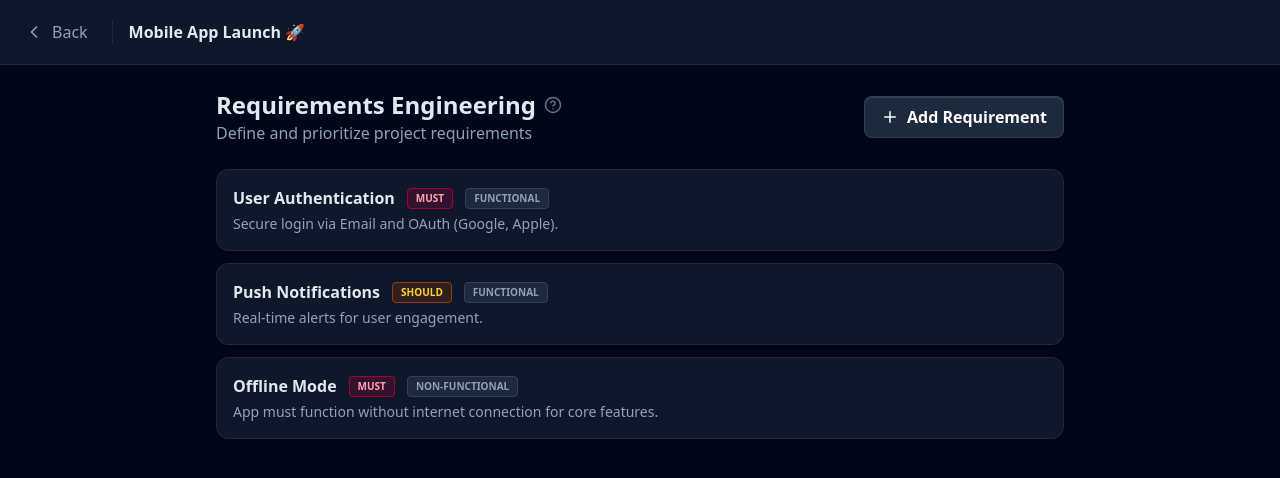
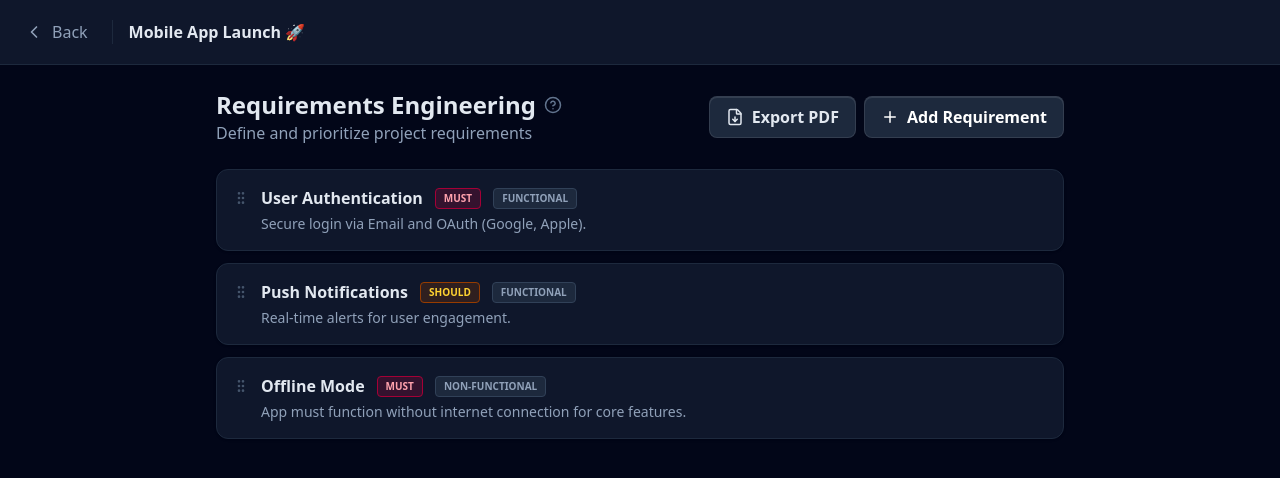
Before and after one commit to brueningf/pathfinder-cpm, a React (Vite) app: page / in a window 1280 px wide. Both pictures are taken after a click on the button "Requirements". Shown: the top 478 px of the page. Built offline with nearby package versions, Linux system fonts and the light colour scheme.

Commit message:
add node detail, fix export

```diff
--- a/package.json
+++ b/package.json
@@ -12,8 +12,12 @@
         "deploy": "wrangler deploy"
     },
     "dependencies": {
+        "@dnd-kit/core": "^6.3.1",
+        "@dnd-kit/sortable": "^10.0.0",
+        "@dnd-kit/utilities": "^3.2.2",
         "@tailwindcss/vite": "^4.1.17",
         "html-to-image": "^1.11.13",
+        "jspdf": "^3.0.4",
         "lucide-react": "^0.554.0",
         "react": "^19.2.0",
         "react-dom": "^19.2.0"
--- a/src/components/Editor.tsx
+++ b/src/components/Editor.tsx
@@ -379,7 +379,7 @@ export const Editor: React.FC<EditorProps> = ({ project, onSave, onBack, theme }
     };
 
     return (
-        <div className={`h-screen flex flex-col overflow-hidden ${isDark ? 'bg-slate-950' : 'bg-stone-50'}`}>
+        <div className={`h-screen flex flex-col overflow-hidden select-none ${isDark ? 'bg-slate-950' : 'bg-stone-50'}`}>
             <HelpModal
                 isOpen={helpOpen}
                 onClose={() => setHelpOpen(false)}
--- a/src/components/Requirements.tsx
+++ b/src/components/Requirements.tsx
@@ -1,15 +1,57 @@
-import React, { useState } from 'react';
-import { Plus, Trash2, ChevronDown, ChevronUp, AlertCircle, HelpCircle } from 'lucide-react';
+import React, { useState, useRef } from 'react';
+import { Plus, Trash2, ChevronDown, ChevronUp, AlertCircle, HelpCircle, Edit2, GripVertical, FileDown } from 'lucide-react';
 import { Requirement } from '../types';
 import { HelpModal } from './HelpModal';
+import { DndContext, closestCenter, KeyboardSensor, PointerSensor, useSensor, useSensors, DragEndEvent } from '@dnd-kit/core';
+import { arrayMove, SortableContext, sortableKeyboardCoordinates, verticalListSortingStrategy, useSortable } from '@dnd-kit/sortable';
+import { CSS } from '@dnd-kit/utilities';
+import { jsPDF } from 'jspdf';
+import { toPng } from 'html-to-image';
 
 interface RequirementsProps {
     requirements: Requirement[];
     onUpdate: (reqs: Requirement[]) => void;
+    theme: 'dark' | 'light';
 }
 
-export const Requirements: React.FC<RequirementsProps & { theme: 'dark' | 'light' }> = ({ requirements, onUpdate, theme }) => {
+const SortableRequirementItem = ({ req, isDark, priorityColors, onDelete, onEdit }: any) => {
+    const { attributes, listeners, setNodeRef, transform, transition } = useSortable({ id: req.id });
+
+    const style = {
+        transform: CSS.Transform.toString(transform),
+        transition,
+    };
+
+    return (
+        <div ref={setNodeRef} style={style} className={`p-4 rounded-xl shadow-sm border flex justify-between items-start group transition-colors ${isDark ? 'bg-slate-900 border-slate-800 hover:border-blue-800' : 'bg-white border-slate-200 hover:border-blue-300'}`}>
+            <div className="flex items-start gap-3 flex-1">
+                <button {...attributes} {...listeners} className={`mt-1 cursor-grab active:cursor-grabbing ${isDark ? 'text-slate-600 hover:text-slate-400' : 'text-slate-300 hover:text-slate-500'}`}>
+                    <GripVertical size={16} />
+                </button>
+                <div className="flex-1">
+                    <div className="flex items-center gap-3 mb-1 flex-wrap">
+                        <h3 className={`font-bold ${isDark ? 'text-slate-200' : 'text-slate-800'}`}>{req.title}</h3>
+                        <span className={`text-[10px] uppercase font-bold px-2 py-0.5 rounded border ${priorityColors[req.priority]}`}>{req.priority}</span>
+                        <span className={`text-[10px] uppercase font-bold px-2 py-0.5 rounded border ${isDark ? 'bg-slate-800 text-slate-400 border-slate-700' : 'bg-slate-100 text-slate-500 border-slate-200'}`}>{req.type}</span>
+                    </div>
+                    <p className={`text-sm whitespace-pre-wrap ${isDark ? 'text-slate-400' : 'text-slate-600'}`}>{req.description}</p>
+                </div>
+            </div>
+            <div className="flex gap-1 opacity-0 group-hover:opacity-100 transition-opacity">
+                <button onClick={() => onEdit(req)} className={`p-2 rounded-lg transition-all ${isDark ? 'text-slate-600 hover:text-blue-400 hover:bg-blue-900/20' : 'text-slate-300 hover:text-blue-500 hover:bg-blue-50'}`}>
+                    <Edit2 size={18} />
+                </button>
+                <button onClick={() => onDelete(req.id)} className={`p-2 rounded-lg transition-all ${isDark ? 'text-slate-600 hover:text-rose-400 hover:bg-rose-900/20' : 'text-slate-300 hover:text-rose-500 hover:bg-rose-50'}`}>
+                    <Trash2 size={18} />
+                </button>
+            </div>
+        </div>
+    );
+};
+
+export const Requirements: React.FC<RequirementsProps> = ({ requirements, onUpdate, theme }) => {
     const [isAdding, setIsAdding] = useState(false);
+    const [editingId, setEditingId] = useState<string | null>(null);
     const [newTitle, setNewTitle] = useState('');
     const [newDesc, setNewDesc] = useState('');
     const [newPriority, setNewPriority] = useState<Requirement['priority']>('Must');
@@ -21,32 +63,182 @@ export const Requirements: React.FC<RequirementsProps & { theme: 'dark' | 'light
 
     const isDark = theme === 'dark';
 
+    const sensors = useSensors(
+        useSensor(PointerSensor),
+        useSensor(KeyboardSensor, {
+            coordinateGetter: sortableKeyboardCoordinates,
+        })
+    );
+
     const openHelp = (title: string, content: React.ReactNode) => {
         setHelpTitle(title);
         setHelpContent(content);
         setHelpOpen(true);
     };
 
-    const handleAdd = (e: React.FormEvent) => {
+    const handleSave = (e: React.FormEvent) => {
         e.preventDefault();
         if (!newTitle.trim()) return;
 
+        if (editingId) {
+            const updatedReqs = requirements.map(r =>
+                r.id === editingId
+                    ? { ...r, title: newTitle, description: newDesc, priority: newPriority, type: newType }
+                    : r
+            );
+            onUpdate(updatedReqs);
+        } else {
             const newReq: Requirement = {
                 id: crypto.randomUUID(),
                 title: newTitle,
                 description: newDesc,
                 priority: newPriority,
-            type: newType
+                type: newType,
+                status: 'Draft'
+            };
+            onUpdate([...requirements, newReq]);
+        }
+
+        setNewTitle('');
+        setNewDesc('');
+        setEditingId(null);
+        setIsAdding(false);
     };
 
-        onUpdate([...requirements, newReq]);
-        setNewTitle('');
-        setNewDesc('');
-        setIsAdding(false);
+    const handleEdit = (req: Requirement) => {
+        setNewTitle(req.title);
+        setNewDesc(req.description);
+        setNewPriority(req.priority);
+        setNewType(req.type);
+        setEditingId(req.id);
+        setIsAdding(true);
     };
 
     const handleDelete = (id: string) => {
         onUpdate(requirements.filter(r => r.id !== id));
+    };
+
+    const handleDragEnd = (event: DragEndEvent) => {
+        const { active, over } = event;
+        if (active.id !== over?.id) {
+            const oldIndex = requirements.findIndex((r) => r.id === active.id);
+            const newIndex = requirements.findIndex((r) => r.id === over?.id);
+            onUpdate(arrayMove(requirements, oldIndex, newIndex));
+        }
+    };
+
+    const handleExportPDF = async () => {
+        // Create a container for the export
+        // We use absolute positioning to allow it to expand fully without being constrained by viewport height
+        const container = document.createElement('div');
+        container.style.position = 'absolute';
+        container.style.top = '0';
+        container.style.left = '0';
+        container.style.width = '100%';
+        container.style.zIndex = '9999';
+        container.style.backgroundColor = 'rgba(255, 255, 255, 0.9)'; // Semi-transparent background to hide app
+        container.style.display = 'flex';
+        container.style.justifyContent = 'center';
+
+        // Create the actual document element
+        const element = document.createElement('div');
+        element.style.width = '800px';
+        element.style.minHeight = '100vh'; // Ensure at least full screen
+        element.style.padding = '40px';
+        element.style.backgroundColor = '#ffffff';
+        element.style.color = '#000000';
+        element.style.fontFamily = 'Courier New, Courier, monospace'; // Minimalist font
+        element.style.boxSizing = 'border-box';
+        element.style.borderLeft = '1px solid #000';
+        element.style.borderRight = '1px solid #000';
+        element.style.margin = '0 auto';
+
+        const dateStr = new Date().toLocaleDateString('en-US', { year: 'numeric', month: 'long', day: 'numeric' });
+
+        element.innerHTML = `
+            <div style="display: flex; flex-direction: column; min-height: 900px; position: relative;">
+                <div style="margin-bottom: 40px; border-bottom: 2px solid #000; padding-bottom: 20px;">
+                    <h1 style="font-size: 24px; font-weight: bold; margin: 0; text-transform: uppercase; letter-spacing: 1px;">Project Requirements</h1>
+                    <div style="display: flex; justify-content: space-between; margin-top: 10px; font-size: 12px; text-transform: uppercase;">
+                        <span>Pathfinder CPM</span>
+                        <span>${dateStr}</span>
+                    </div>
+                </div>
+
+                <div style="flex: 1;">
+                    ${requirements.length > 0 ? requirements.map((req, index) => `
+                        <div style="margin-bottom: 20px; page-break-inside: avoid; border-bottom: 1px solid #ccc; padding-bottom: 20px;">
+                            <div style="display: flex; justify-content: space-between; align-items: baseline; margin-bottom: 8px;">
+                                <div style="display: flex; align-items: baseline; gap: 12px;">
+                                    <span style="font-weight: bold; font-size: 14px;">#${index + 1}</span>
+                                    <h3 style="font-size: 16px; font-weight: bold; margin: 0;">${req.title}</h3>
+                                </div>
+                                <div style="display: flex; gap: 8px; font-size: 10px; text-transform: uppercase; font-weight: bold;">
+                                    <span style="border: 1px solid #000; padding: 2px 6px;">${req.priority}</span>
+                                    <span style="border: 1px solid #000; padding: 2px 6px;">${req.type}</span>
+                                </div>
+                            </div>
+                            <p style="font-size: 12px; line-height: 1.6; margin: 0; white-space: pre-wrap;">${req.description || 'No description provided.'}</p>
+                        </div>
+                    `).join('') : '<p style="text-align: center; padding: 40px; font-style: italic;">No requirements defined.</p>'}
+                </div>
+
+                <div style="margin-top: 40px; padding-top: 20px; border-top: 2px solid #000; text-align: center; font-size: 10px; text-transform: uppercase;">
+                    Generated by Pathfinder CPM
+                </div>
+            </div>
+        `;
+
+        // Add a "Generating PDF..." message
+        const message = document.createElement('div');
+        message.innerText = 'Generating PDF...';
+        message.style.position = 'fixed';
+        message.style.top = '20px';
+        message.style.left = '50%';
+        message.style.transform = 'translateX(-50%)';
+        message.style.padding = '10px 20px';
+        message.style.backgroundColor = '#000';
+        message.style.color = '#fff';
+        message.style.fontFamily = 'sans-serif';
+        message.style.fontSize = '12px';
+        message.style.fontWeight = 'bold';
+        message.style.zIndex = '10000';
+        container.appendChild(message);
+
+        container.appendChild(element);
+        document.body.appendChild(container);
+
+        // Force reflow
+        // eslint-disable-next-line @typescript-eslint/no-unused-expressions
+        element.offsetHeight;
+
+        // Wait for rendering
+        await new Promise(resolve => setTimeout(resolve, 500));
+
+        try {
+            const height = element.scrollHeight;
+            const dataUrl = await toPng(element, {
+                quality: 0.95,
+                pixelRatio: 2,
+                backgroundColor: '#ffffff',
+                width: 800,
+                height: height
+            });
+
+            const pdf = new jsPDF({
+                orientation: 'portrait',
+                unit: 'px',
+                format: [800, height]
+            });
+
+            pdf.addImage(dataUrl, 'PNG', 0, 0, 800, height);
+            pdf.save('project-requirements.pdf');
+        } catch (err) {
+            console.error('PDF export failed:', err);
+            alert('Failed to export PDF. Please try again.');
+        } finally {
+            document.body.removeChild(container);
+        }
     };
 
     const priorityColors = {
@@ -69,30 +261,35 @@ export const Requirements: React.FC<RequirementsProps & { theme: 'dark' | 'light
                 <div>
                     <h2 className={`text-2xl font-bold flex items-center gap-2 ${isDark ? 'text-slate-200' : 'text-stone-800'}`}>
                         Requirements Engineering
-                        <button onClick={() => openHelp('Requirements Engineering', <p>Requirements Engineering is the process of defining, documenting, and maintaining requirements. It involves understanding what the stakeholders need and documenting it in a way that developers can understand.</p>)} className={`transition-colors ${isDark ? 'text-slate-500 hover:text-blue-400' : 'text-slate-400 hover:text-blue-500'}`}><HelpCircle size={18} /></button>
+                        <button onClick={() => openHelp('Requirements Engineering', <p>Requirements Engineering is the process of defining, documenting, and maintaining requirements.</p>)} className={`transition-colors ${isDark ? 'text-slate-500 hover:text-blue-400' : 'text-slate-400 hover:text-blue-500'}`}><HelpCircle size={18} /></button>
                     </h2>
                     <p className={`${isDark ? 'text-slate-400' : 'text-slate-500'}`}>Define and prioritize project requirements</p>
                 </div>
-                <button onClick={() => setIsAdding(!isAdding)} className={`btn text-white ${isDark ? 'bg-slate-800 hover:bg-slate-700' : 'bg-slate-900 hover:bg-slate-800'}`}>
-                    <Plus size={18} /> Add Requirement
+                <div className="flex gap-2">
+                    <button onClick={handleExportPDF} className={`btn ${isDark ? 'bg-slate-800 hover:bg-slate-700 text-slate-200' : 'bg-white hover:bg-stone-50 text-stone-700 border border-stone-200'}`}>
+                        <FileDown size={18} /> Export PDF
                     </button>
+                    <button onClick={() => { setIsAdding(!isAdding); setEditingId(null); setNewTitle(''); setNewDesc(''); }} className={`btn text-white ${isDark ? 'bg-slate-800 hover:bg-slate-700' : 'bg-slate-900 hover:bg-slate-800'}`}>
+                        <Plus size={18} /> {isAdding ? 'Cancel' : 'Add Requirement'}
+                    </button>
+                </div>
             </div>
 
             {isAdding && (
                 <div className={`p-6 rounded-xl shadow-sm border mb-6 animate-in fade-in slide-in-from-top-4 ${isDark ? 'bg-slate-900 border-slate-800' : 'bg-white border-stone-200'}`}>
-                    <h3 className={`font-bold mb-4 ${isDark ? 'text-slate-200' : 'text-slate-800'}`}>New Requirement</h3>
-                    <form onSubmit={handleAdd} className="space-y-4">
+                    <h3 className={`font-bold mb-4 ${isDark ? 'text-slate-200' : 'text-slate-800'}`}>{editingId ? 'Edit Requirement' : 'New Requirement'}</h3>
+                    <form onSubmit={handleSave} className="space-y-4">
                         <div>
                             <label className={`block text-xs font-bold uppercase mb-1 flex items-center gap-1 ${isDark ? 'text-slate-500' : 'text-slate-400'}`}>
                                 Title
-                                <button type="button" onClick={() => openHelp('Requirement Title', <p>A short, concise name for the requirement. Example: "User Login", "Export to PDF".</p>)} className={`${isDark ? 'text-slate-600 hover:text-blue-400' : 'text-slate-300 hover:text-blue-500'}`}><HelpCircle size={12} /></button>
+                                <button type="button" onClick={() => openHelp('Requirement Title', <p>A short, concise name for the requirement.</p>)} className={`${isDark ? 'text-slate-600 hover:text-blue-400' : 'text-slate-300 hover:text-blue-500'}`}><HelpCircle size={12} /></button>
                             </label>
                             <input autoFocus type="text" className={`w-full px-3 py-2 border rounded-lg ${isDark ? 'bg-slate-950 border-slate-800 text-slate-200 placeholder:text-slate-600' : 'bg-slate-50 border-slate-200 text-stone-800'}`} placeholder="e.g., User Login" value={newTitle} onChange={e => setNewTitle(e.target.value)} />
                         </div>
                         <div>
                             <label className={`block text-xs font-bold uppercase mb-1 flex items-center gap-1 ${isDark ? 'text-slate-500' : 'text-slate-400'}`}>
                                 User Story / Description
-                                <button type="button" onClick={() => openHelp('User Story', <div className="space-y-2"><p>A description of the feature from the user's perspective.</p><p className="font-mono text-xs bg-slate-100 p-2 rounded">As a [role], I want [feature] so that [benefit].</p></div>)} className={`${isDark ? 'text-slate-600 hover:text-blue-400' : 'text-slate-300 hover:text-blue-500'}`}><HelpCircle size={12} /></button>
+                                <button type="button" onClick={() => openHelp('User Story', <div className="space-y-2"><p>A description of the feature from the user's perspective.</p></div>)} className={`${isDark ? 'text-slate-600 hover:text-blue-400' : 'text-slate-300 hover:text-blue-500'}`}><HelpCircle size={12} /></button>
                             </label>
                             <textarea className={`w-full px-3 py-2 border rounded-lg h-24 ${isDark ? 'bg-slate-950 border-slate-800 text-slate-200 placeholder:text-slate-600' : 'bg-slate-50 border-slate-200 text-stone-800'}`} placeholder="As a [role], I want [feature] so that [benefit]..." value={newDesc} onChange={e => setNewDesc(e.target.value)} />
                         </div>
@@ -100,7 +297,6 @@ export const Requirements: React.FC<RequirementsProps & { theme: 'dark' | 'light
                             <div className="flex-1">
                                 <label className={`block text-xs font-bold uppercase mb-1 flex items-center gap-1 ${isDark ? 'text-slate-500' : 'text-slate-400'}`}>
                                     Priority (MoSCoW)
-                                    <button type="button" onClick={() => openHelp('MoSCoW Prioritization', <ul className="list-disc pl-4 space-y-1"><li><strong>Must Have:</strong> Critical for delivery.</li><li><strong>Should Have:</strong> Important but not vital.</li><li><strong>Could Have:</strong> Desirable but not necessary.</li><li><strong>Won't Have:</strong> Agreed not to have this time.</li></ul>)} className={`${isDark ? 'text-slate-600 hover:text-blue-400' : 'text-slate-300 hover:text-blue-500'}`}><HelpCircle size={12} /></button>
                                 </label>
                                 <select className={`w-full px-3 py-2 border rounded-lg ${isDark ? 'bg-slate-950 border-slate-800 text-slate-200' : 'bg-slate-50 border-slate-200 text-stone-800'}`} value={newPriority} onChange={e => setNewPriority(e.target.value as any)}>
                                     <option value="Must">Must Have</option>
@@ -112,7 +308,6 @@ export const Requirements: React.FC<RequirementsProps & { theme: 'dark' | 'light
                             <div className="flex-1">
                                 <label className={`block text-xs font-bold uppercase mb-1 flex items-center gap-1 ${isDark ? 'text-slate-500' : 'text-slate-400'}`}>
                                     Type
-                                    <button type="button" onClick={() => openHelp('Requirement Type', <ul className="list-disc pl-4 space-y-1"><li><strong>Functional:</strong> What the system should do (features).</li><li><strong>Non-Functional:</strong> How the system should behave (performance, security, usability).</li></ul>)} className={`${isDark ? 'text-slate-600 hover:text-blue-400' : 'text-slate-300 hover:text-blue-500'}`}><HelpCircle size={12} /></button>
                                 </label>
                                 <select className={`w-full px-3 py-2 border rounded-lg ${isDark ? 'bg-slate-950 border-slate-800 text-slate-200' : 'bg-slate-50 border-slate-200 text-stone-800'}`} value={newType} onChange={e => setNewType(e.target.value as any)}>
                                     <option value="Functional">Functional</option>
@@ -121,7 +316,7 @@ export const Requirements: React.FC<RequirementsProps & { theme: 'dark' | 'light
                             </div>
                         </div>
                         <div className="flex justify-end gap-2 pt-2">
-                            <button type="button" onClick={() => setIsAdding(false)} className={`btn ${isDark ? 'text-slate-400 hover:bg-slate-800' : 'text-slate-500 hover:bg-slate-100'}`}>Cancel</button>
+                            <button type="button" onClick={() => { setIsAdding(false); setEditingId(null); }} className={`btn ${isDark ? 'text-slate-400 hover:bg-slate-800' : 'text-slate-500 hover:bg-slate-100'}`}>Cancel</button>
                             <button type="submit" disabled={!newTitle} className={`btn text-white disabled:opacity-50 ${isDark ? 'bg-slate-800 hover:bg-slate-700' : 'bg-slate-900 hover:bg-slate-800'}`}>Save Requirement</button>
                         </div>
                     </form>
@@ -135,21 +330,28 @@ export const Requirements: React.FC<RequirementsProps & { theme: 'dark' | 'light
                         <p>No requirements defined yet.</p>
                     </div>
                 )}
+
+                <DndContext
+                    sensors={sensors}
+                    collisionDetection={closestCenter}
+                    onDragEnd={handleDragEnd}
+                >
+                    <SortableContext
+                        items={requirements.map(r => r.id)}
+                        strategy={verticalListSortingStrategy}
+                    >
                         {requirements.map(req => (
-                    <div key={req.id} className={`p-4 rounded-xl shadow-sm border flex justify-between items-start group transition-colors ${isDark ? 'bg-slate-900 border-slate-800 hover:border-blue-800' : 'bg-white border-slate-200 hover:border-blue-300'}`}>
-                        <div>
-                            <div className="flex items-center gap-3 mb-1">
-                                <h3 className={`font-bold ${isDark ? 'text-slate-200' : 'text-slate-800'}`}>{req.title}</h3>
-                                <span className={`text-[10px] uppercase font-bold px-2 py-0.5 rounded border ${priorityColors[req.priority]}`}>{req.priority}</span>
-                                <span className={`text-[10px] uppercase font-bold px-2 py-0.5 rounded border ${isDark ? 'bg-slate-800 text-slate-400 border-slate-700' : 'bg-slate-100 text-slate-500 border-slate-200'}`}>{req.type}</span>
-                            </div>
-                            <p className={`text-sm whitespace-pre-wrap ${isDark ? 'text-slate-400' : 'text-slate-600'}`}>{req.description}</p>
-                        </div>
-                        <button onClick={() => handleDelete(req.id)} className={`p-2 rounded-lg opacity-0 group-hover:opacity-100 transition-all ${isDark ? 'text-slate-600 hover:text-rose-400 hover:bg-rose-900/20' : 'text-slate-300 hover:text-rose-500 hover:bg-rose-50'}`}>
-                            <Trash2 size={18} />
-                        </button>
-                    </div>
+                            <SortableRequirementItem
+                                key={req.id}
+                                req={req}
+                                isDark={isDark}
+                                priorityColors={priorityColors}
+                                onDelete={handleDelete}
+                                onEdit={handleEdit}
+                            />
                         ))}
+                    </SortableContext>
+                </DndContext>
             </div>
         </div>
     );
```
Also changed, not shown: src/components/NodeDetailsPanel.tsx (+2 -16 lines), 2 other files (tests, documents, lock files or other folders). Lines whose indentation alone changed are shown as unchanged.
